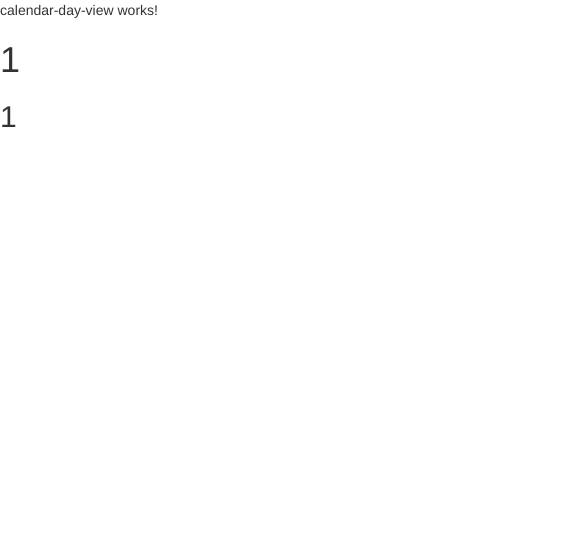
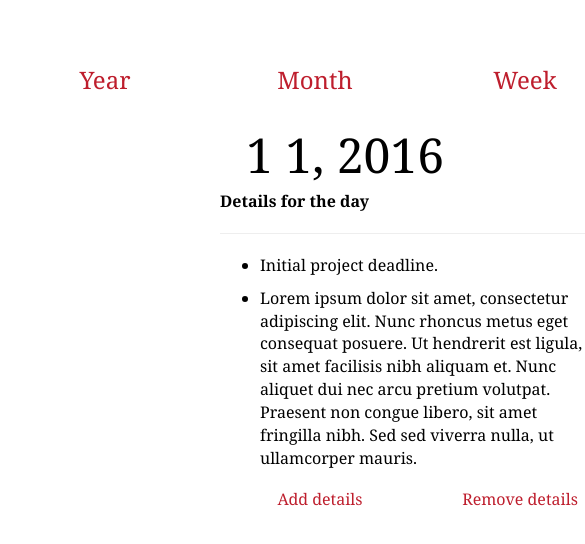
Before and after one commit to slopez1029/first-app, an Angular app: page /month/1/1 in a window 390 px wide. Shown: the top 544 px of the page, 585 px wide, since content can reach past the window. Built offline with nearby package versions, Linux system fonts and the light colour scheme.

Commit message:
Merge branch 'master' of https://github.com/jfustos/EECS448_Calendar
Implemented a preliminary calendar day view.  Calendar days can be clicked and will open up a "day view".  Day view is currently not responsive.

# Conflicts:
#	README.md

```diff
--- a/src/app/components/calendar-day-view.component.css
+++ b/src/app/components/calendar-day-view.component.css
@@ -0,0 +1,141 @@
+@charset "utf-8";
+/* CSS Document */
+
+/*** TAGS ***/
+body {
+  font-family: Georgia, "Times New Roman", Times, serif;
+  font-size: 18pt;
+  color: #000;
+  background-color: #FFF;
+}
+
+a {
+  color: #BE1E2D;
+  text-decoration: none;
+}
+
+a:hover {
+  color: #DD263D;
+  text-decoration: underline;
+}
+
+a:active {
+  color: #FF2C46;
+  text-decoration: underline;
+}
+
+/*** IDS ***/
+#container {
+  margin: 0px auto;
+  padding: 0px;
+  width: 840px;
+}
+
+#content {
+  padding-top: 50px;
+  width: 840px;
+}
+
+#main-content {
+  width: 840px;
+  float: left;
+}
+
+#view-menu {
+  width: 840px;
+  height: 60px;
+}
+
+#selected-menu {
+  padding: 15px;
+  width: 810px;
+  height: 60px;
+}
+
+#calendar {
+  padding-top: 20px;
+  width: 840px;
+}
+
+.view-item {
+  width: 210px;
+  line-height: 60px;
+  text-align: center;
+  vertical-align: middle;
+  float: left;
+}
+
+#prev {
+  width: 75px;
+  line-height: 60px;
+  font-size: 18pt;
+  text-align: center;
+  vertical-align: middle;
+  float: left;
+}
+
+#selected {
+  width: 660px;
+  line-height: 60px;
+  font-size: 36pt;
+  text-align: center;
+  vertical-align: middle;
+  float: left;
+}
+
+#next {
+  width: 75px;
+  line-height: 60px;
+  font-size: 18pt;
+  text-align: center;
+  vertical-align: middle;
+  float:left;
+}
+
+/*** CLASSES ***/
+
+.current {
+  color: #BE1E2D;
+  text-decoration: underline;
+}
+
+.inaccessible {
+  color: #C7C8CA;
+}
+
+/* Clearfix solution from http://stackoverflow.com/questions/8554043/what-is-clearfix */
+.clearfix:after {
+  content: " "; /* Older browser do not support empty content */
+  visibility: hidden;
+  display: block;
+  height: 0;
+  clear: both;
+}
+
+@charset "utf-8";
+/* CSS Document */
+
+/*** TAGS ***/
+
+table td {
+  width: 200px;
+  height: 40px;
+  text-align: center;
+  vertical-align: middle;
+}
+
+li {
+  margin-top: 10px;
+  margin-bottom: 10px;
+  margin-right: 20px;
+
+}
+
+/*** IDS ***/
+#calendar {
+  margin-left: auto;
+  margin-right: auto;
+  padding-top: 20px;
+  width: 400px;
+  font-size: 12pt;
+}
--- a/src/app/components/calendar-day-view.component.html
+++ b/src/app/components/calendar-day-view.component.html
@@ -1,5 +1,44 @@
-<p>
-  calendar-day-view works!
-</p>
-<h1>{{currentMonth}}</h1>
-<h2>{{currentDay}}</h2>
+<!DOCTYPE html>
+<html lang="en">
+<head>
+  <meta http-equiv="Content-Type" content="text/html; charset=utf-8" />
+  <title>2016-2017 Academic Calendar</title>
+</head>
+
+<body>
+
+<div id="container">
+  <div id="content" class="clearfix">
+    <div id="main-content" class="clearfix">
+      <!-- Displays all possible views accessible from current view. -->
+      <div id="view-menu" class="clearfix">
+        <div class="view-item"><a [routerLink]="['/year']">Year</a></div>
+        <div class="view-item"><a [routerLink]="['/' + currentMonth]">Month</a></div>
+        <div class="view-item"><a href="">Week</a></div>
+      </div>
+
+      <!-- Displays current selection (e.g. exact month, week, or date) and next/prev interface. -->
+      <div id="selected-menu" class="clearfix">
+        <div id="selected">{{currentMonth}} {{currentDay}}, 2016</div>
+      </div>
+
+      <!-- Displays calendar info (table) for chosen selection. -->
+      <div id="calendar">
+        <p><strong>Details for the day</strong></p>
+        <hr />
+        <ul>
+          <li>Initial project deadline.</li>
+          <li>Lorem ipsum dolor sit amet, consectetur adipiscing elit. Nunc rhoncus metus eget consequat posuere. Ut hendrerit est ligula, sit amet facilisis nibh aliquam et. Nunc aliquet dui nec arcu pretium volutpat. Praesent non congue libero, sit amet fringilla nibh. Sed sed viverra nulla, ut ullamcorper mauris.</li>
+        </ul>
+        <table>
+          <tr>
+            <td><a href="">Add details</a></td>
+            <td><a href="">Remove details</a></td>
+          </tr>
+        </table>
+      </div>
+    </div>
+  </div>
+</div>
+</body>
+</html>
```
